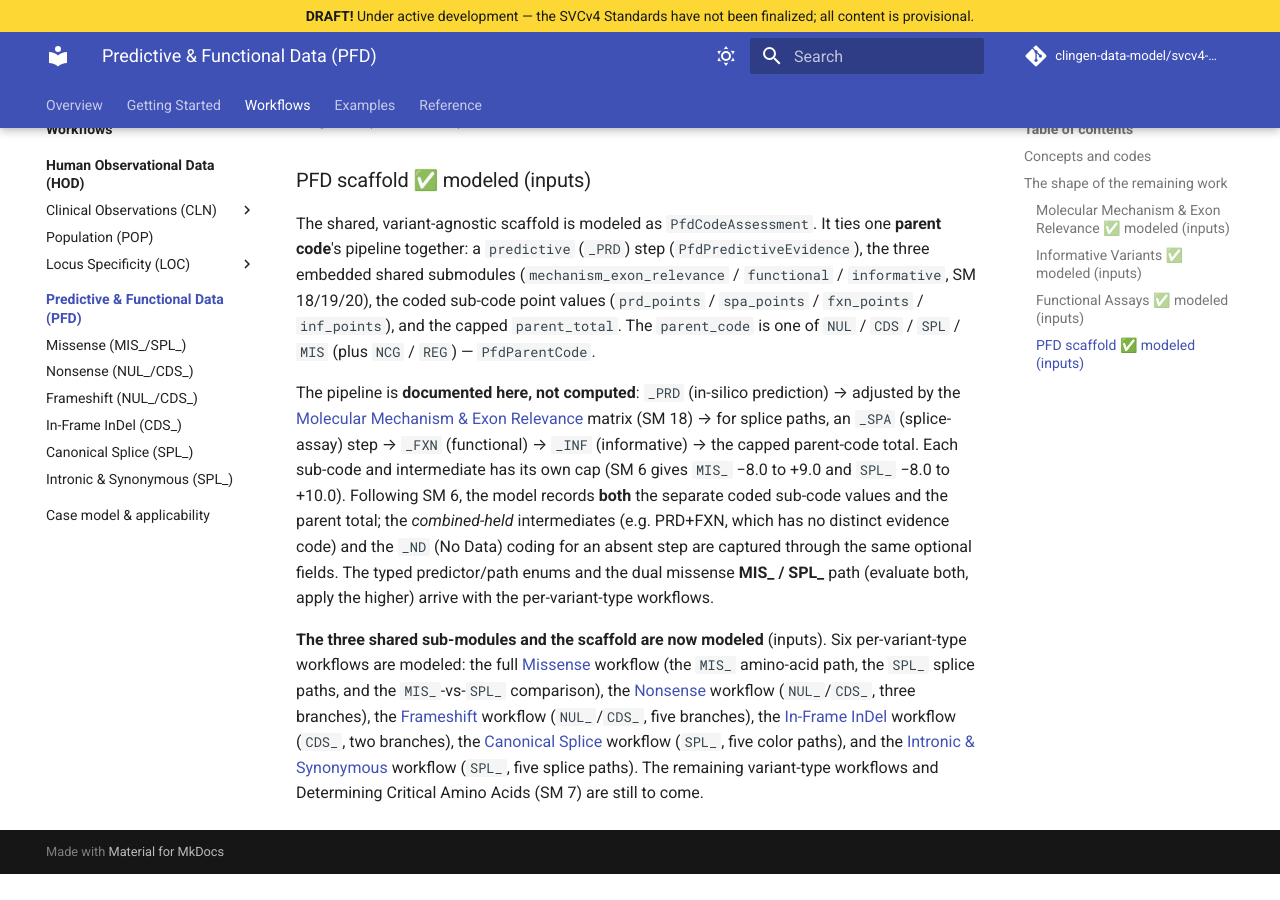
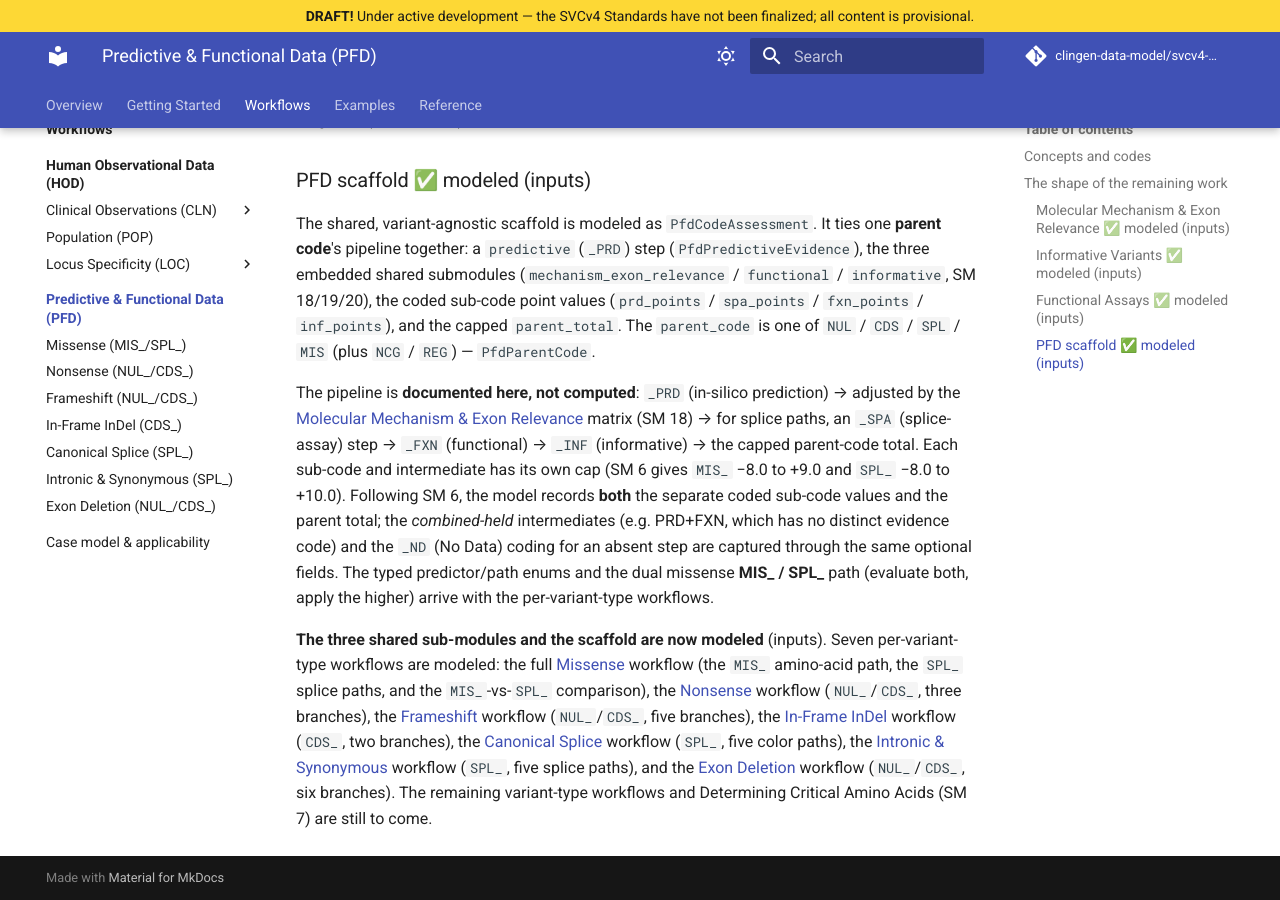
Before and after one commit to clingen-data-model/svcv4-model, an MkDocs documentation site: the page built from docs/workflows/pfd/index.md, in a window 1280 px wide and 900 px high, scrolled down 3178 px. Built offline with MkDocs 1.6.1 and Material for MkDocs 9.7.7, drawn with Linux system fonts in a browser that asks for light colours; comment, search, counter and statistics services are not loaded; before the commit the page ends 4052 px from its top, so only the background shows below that.

Commit message:
docs: add Exon Deletion (SM 13) workflow page + refs
Co-Authored-By: Claude Opus 4.8 (1M context) <noreply@anthropic.com>

```diff
--- a/docs/workflows/pfd/index.md
+++ b/docs/workflows/pfd/index.md
@@ -145,13 +145,14 @@ step are captured through the same optional fields. The typed predictor/path
 enums and the dual missense **MIS_ / SPL_** path (evaluate both, apply the
 higher) arrive with the per-variant-type workflows.
 
-**The three shared sub-modules and the scaffold are now modeled** (inputs). Six
+**The three shared sub-modules and the scaffold are now modeled** (inputs). Seven
 per-variant-type workflows are modeled: the full [Missense](missense.md) workflow
 (the `MIS_` amino-acid path, the `SPL_` splice paths, and the `MIS_`-vs-`SPL_`
 comparison), the [Nonsense](nonsense.md) workflow (`NUL_`/`CDS_`, three branches),
 the [Frameshift](frameshift.md) workflow (`NUL_`/`CDS_`, five branches), the
 [In-Frame InDel](inframe-indel.md) workflow (`CDS_`, two branches), the
-[Canonical Splice](canonical-splice.md) workflow (`SPL_`, five color paths), and the
-[Intronic & Synonymous](intronic-synonymous.md) workflow (`SPL_`, five splice paths).
-The remaining variant-type workflows and Determining Critical Amino Acids (SM 7) are
+[Canonical Splice](canonical-splice.md) workflow (`SPL_`, five color paths), the
+[Intronic & Synonymous](intronic-synonymous.md) workflow (`SPL_`, five splice paths),
+and the [Exon Deletion](exon-deletion.md) workflow (`NUL_`/`CDS_`, six branches). The
+remaining variant-type workflows and Determining Critical Amino Acids (SM 7) are
 still to come.
--- a/mkdocs.yml
+++ b/mkdocs.yml
@@ -114,6 +114,7 @@ nav:
           - In-Frame InDel (CDS_): workflows/pfd/inframe-indel.md
           - Canonical Splice (SPL_): workflows/pfd/canonical-splice.md
           - Intronic & Synonymous (SPL_): workflows/pfd/intronic-synonymous.md
+          - Exon Deletion (NUL_/CDS_): workflows/pfd/exon-deletion.md
       - Case model & applicability: workflows/case-model.md
   - Examples:
       - examples/practice-variant-set/index.md
```
Also changed, not shown: docs/reference/known-gaps.md (+1 -1 lines), docs/reference/model.md (+4 -0 lines), docs/reference/spec-alignment.md (+1 -1 lines), docs/workflows/pfd/exon-deletion.md (added, +72 -0 lines).
